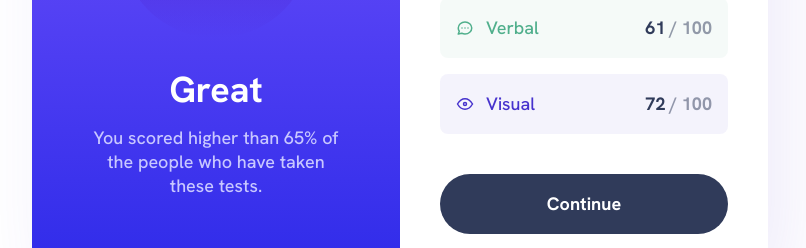
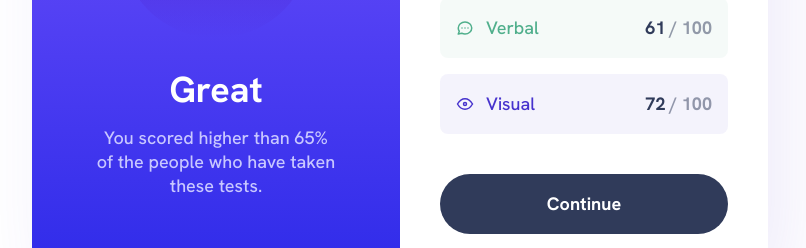
Before and after one commit to VesaMalaska/results-summary, a React (Vite) app: page / in a window 1280 px wide. Shown: the part 388-636 px from the top of the page, without its empty margins (240-1046 px from the left). Built offline with nearby package versions, Linux system fonts and the light colour scheme.

Commit message:
Minor style fix

```diff
--- a/src/components/ResultText.jsx
+++ b/src/components/ResultText.jsx
@@ -1,6 +1,6 @@
 export default function ResultText({ resultText }) {
     return (
-        <div className="px-5">
+        <div className="px-8">
             <h3 className="text-white text-2xl leading-6 font-bold sm:text-4xl">
                 {resultText.title}
             </h3>
```
